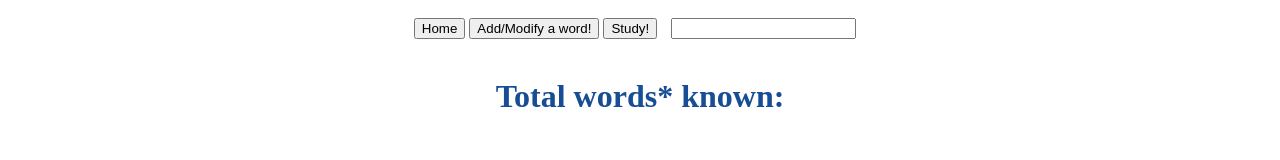
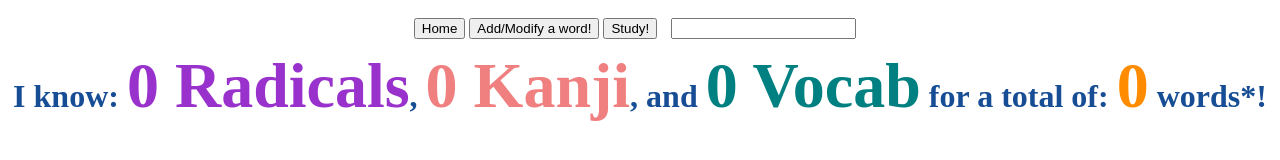
Before and after one commit to AlexLarsen12/japanese-practice, a website: page public/index.html in a window 1280 px wide. Drawn offline with Linux system fonts and the light colour scheme; no server answers.

Commit message:
small changes to css and things. Now showing the breakdown of each type of word

```diff
--- a/public/index.html
+++ b/public/index.html
@@ -11,7 +11,13 @@
       <button id="study-btn">Study!</button>
       <input type="text" id="search">
     </nav>
-    <h1>Total words* known: <span id="known-words"></span></h1>
+    <h1>
+      I know:
+      <span class="radical-text" id="radical-text"><span id="radical-count">0</span> Radicals</span>,
+      <span class="kanji-text" id="kanji-text"><span id="kanji-count">0</span> Kanji</span>,
+      and <span class="vocabulary-text" id="vocabulary-text"><span id="vocabulary-count">0</span> Vocab</span>
+      for a total of: <span id="known-words">0</span> words*!
+    </h1>
     <main>
       <!-- THIS IS THE CONTENT FOR INFORMATION ABOUT A WORD-->
       <div id="word-info" class="hidden display-box"></div>
--- a/public/index.js
+++ b/public/index.js
@@ -204,6 +204,8 @@
     id("known-words").textContent = words.length;
     id("dictionary").innerHTML = "";
     for (let i = 0; i < words.length; i++) {
+      id(words[i].type + "-count").textContent = parseInt(id(words[i].type + "-count").textContent) + 1;
+
       let container = document.createElement("div");
       container.classList.add("box");
       container.classList.add(words[i].type);
--- a/public/styles.css
+++ b/public/styles.css
@@ -66,19 +66,32 @@ input {
   margin: 10px;
 }
 
+.radical, .radical-text {
+  color: darkorchid;
+}
+
+.vocabulary, .vocabulary-text{
+  color: teal;
+}
+
+.kanji, .kanji-text {
+  color: lightcoral;
+}
+
+#known-words{
+  color: darkorange;
+}
+
+.kanji {
+  border: solid lightcoral 3px;
+}
+
 .radical {
   border: solid darkorchid 3px;
-  color: darkorchid;
 }
 
 .vocabulary {
   border: solid teal 3px;
-  color: teal;
-}
-
-.kanji {
-  border: solid lightcoral 3px;
-  color: lightcoral;
 }
 
 .hidden {
```
Also changed, not shown: 1 other file.
